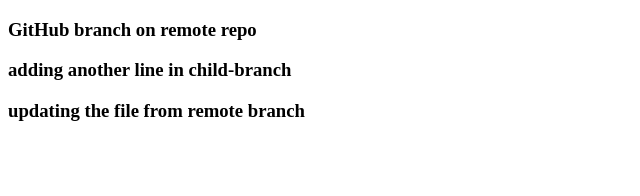
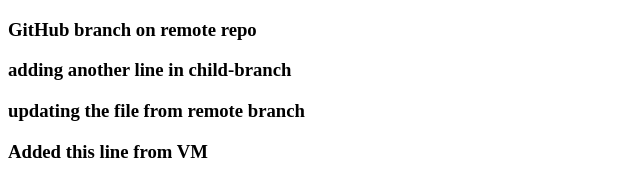
Before and after one commit to Shaan-1207/gitHub_session, a plain HTML site: page index.html in a window 1280 px wide. Shown: the whole page, without its empty margins (0-640 px from the left). Drawn offline with Linux system fonts and the light colour scheme.

Commit message:
commit this code from shahid-VM

```diff
--- a/index.html
+++ b/index.html
@@ -10,6 +10,7 @@
     <h3>GitHub branch on remote repo</h3>
     <h3>adding another line in child-branch</h3>
     <h3>updating the file from remote branch</h3>
+    <h3>Added this line from VM</h3>
 
 </body>
 </html>
```
